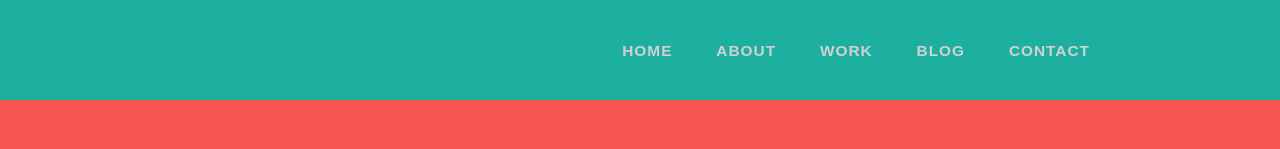
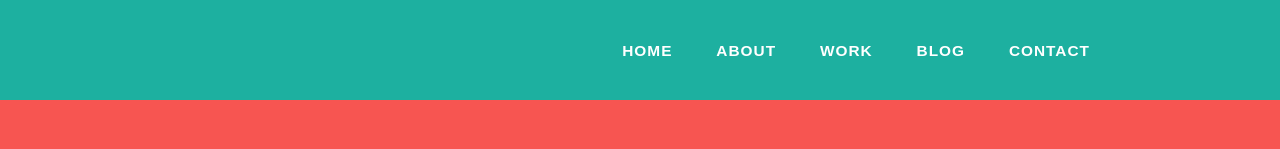
Before and after one commit to prabhu3010/collage_design, a plain HTML site: page index.html in a window 1280 px wide. Shown: the top 149 px of the page. Drawn offline with Linux system fonts and the light colour scheme; files whose address does not match are found by name.

Commit message:
header menu color

```diff
--- a/css/custom.css
+++ b/css/custom.css
@@ -36,7 +36,7 @@ header img{
 	margin: 5px 10px;
 	font-size: 1.1em;
 	text-decoration: none;
-	color: #d1d1d1;
+	color: #fff;
 }
 .nav-menu{
 	padding: 35px 0px;
```
